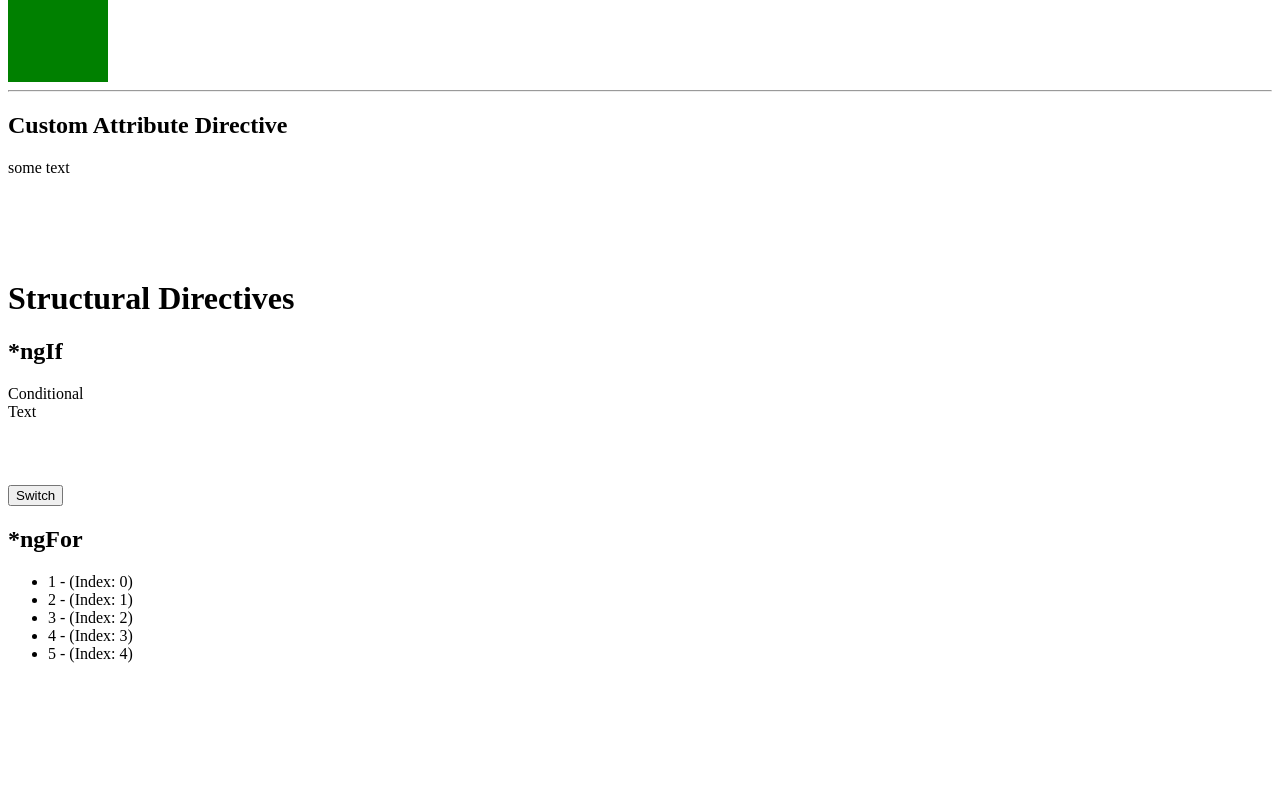
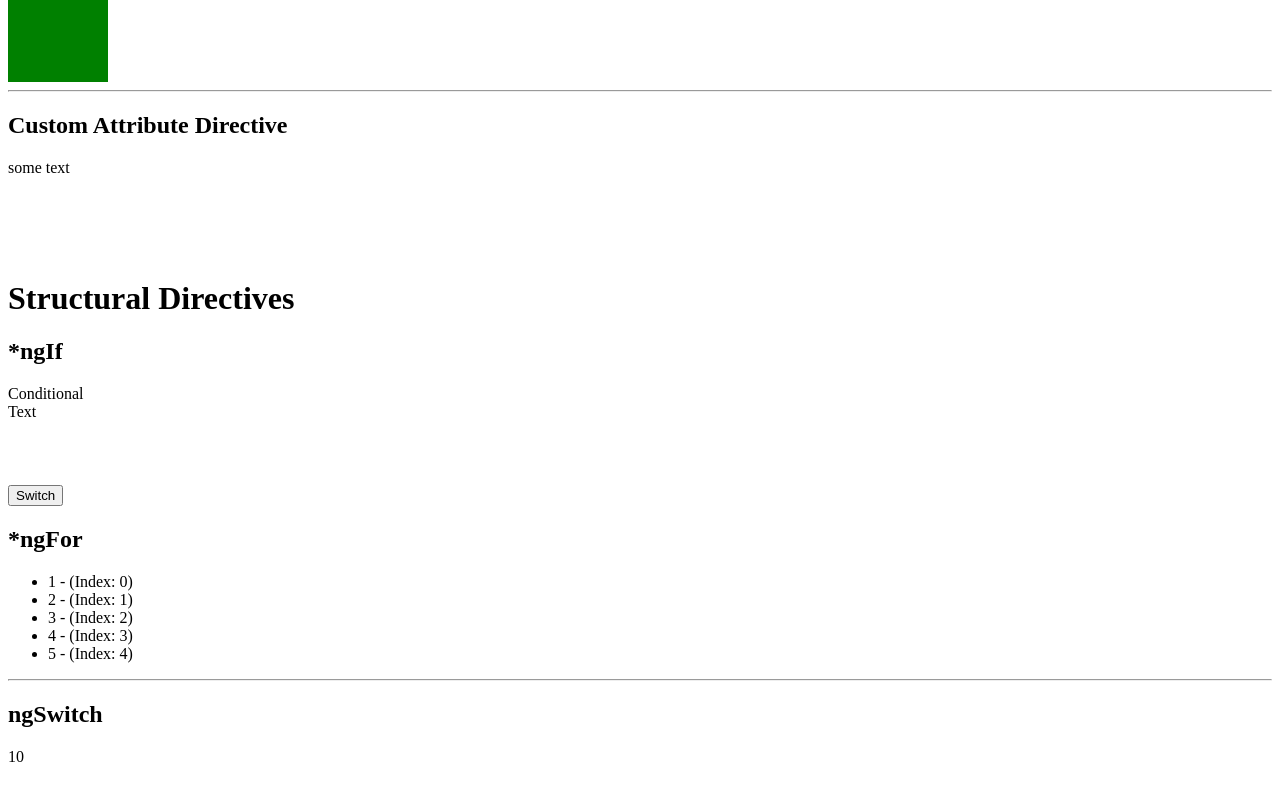
Before and after one commit to yousaiditchewie/app, an Angular app: page / in a window 1280 px wide. Shown: the part 351-1151 px from the top of the page. Before the commit the page ends 1110 px from the top, so only its background shows below. Built offline with nearby package versions, Linux system fonts and the light colour scheme.

Commit message:
complete Angular 2 De-sugar video

```diff
--- a/src/app/app.component.html
+++ b/src/app/app.component.html
@@ -13,6 +13,14 @@
 
 <h2>*ngFor</h2>
 <ul>
-  <li *ngFor="let item of items; let i = index">{{item}} - (Index: {{i}})</li>
+  <li *ngFor="let item of items; let i = index ">{{item}} - (Index: {{i}})</li>
 </ul>
+
+<hr>
+<h2>ngSwitch</h2>
+<div [ngSwitch]="value">
+  <p *ngSwitchCase="10">10</p>
+  <p *ngSwitchCase="100">100</p>
+  <p *ngSwitchDefault>Default</p>
+</div>
 <br><br><br><br>
--- a/src/app/app.component.ts
+++ b/src/app/app.component.ts
@@ -8,6 +8,7 @@
 export class AppComponent {
   private switch = true;
   private items = [1, 2, 3, 4, 5];
+  private value = 10;
   onSwitch() {
     this.switch = !this.switch;
   }
```
